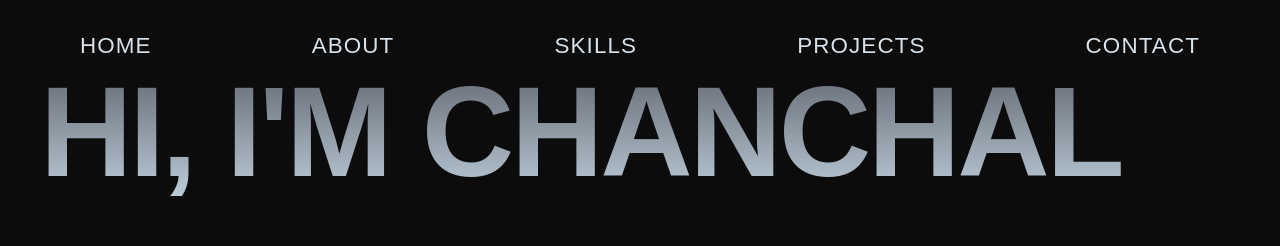
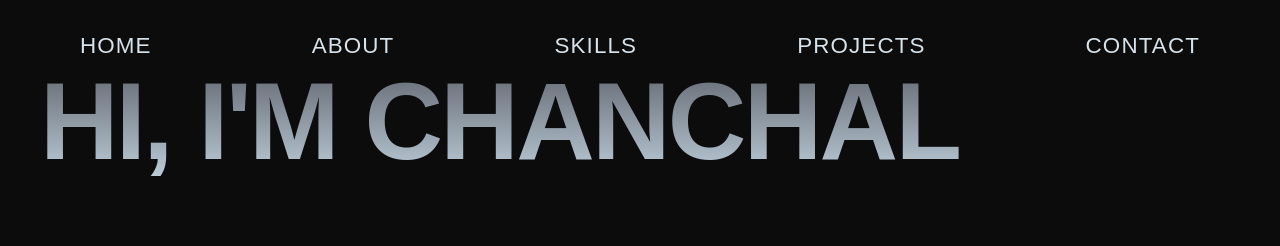
Before and after one commit to chanchalram1315-cmd/chanchal-ram-data-analyst-portfolio, a React (Vite) app: page / in a window 1280 px wide. Shown: the top 246 px of the page. Built offline with nearby package versions, Linux system fonts and the light colour scheme.

Commit message:
Keep desktop hero name within viewport

```diff
--- a/src/index.css
+++ b/src/index.css
@@ -32,7 +32,7 @@
 
 @media (min-width: 768px) {
   .hero-name {
-    font-size: clamp(2rem, 10vw, 11rem);
+    font-size: clamp(2rem, 8.5vw, 9.5rem);
   }
 }
 
```
